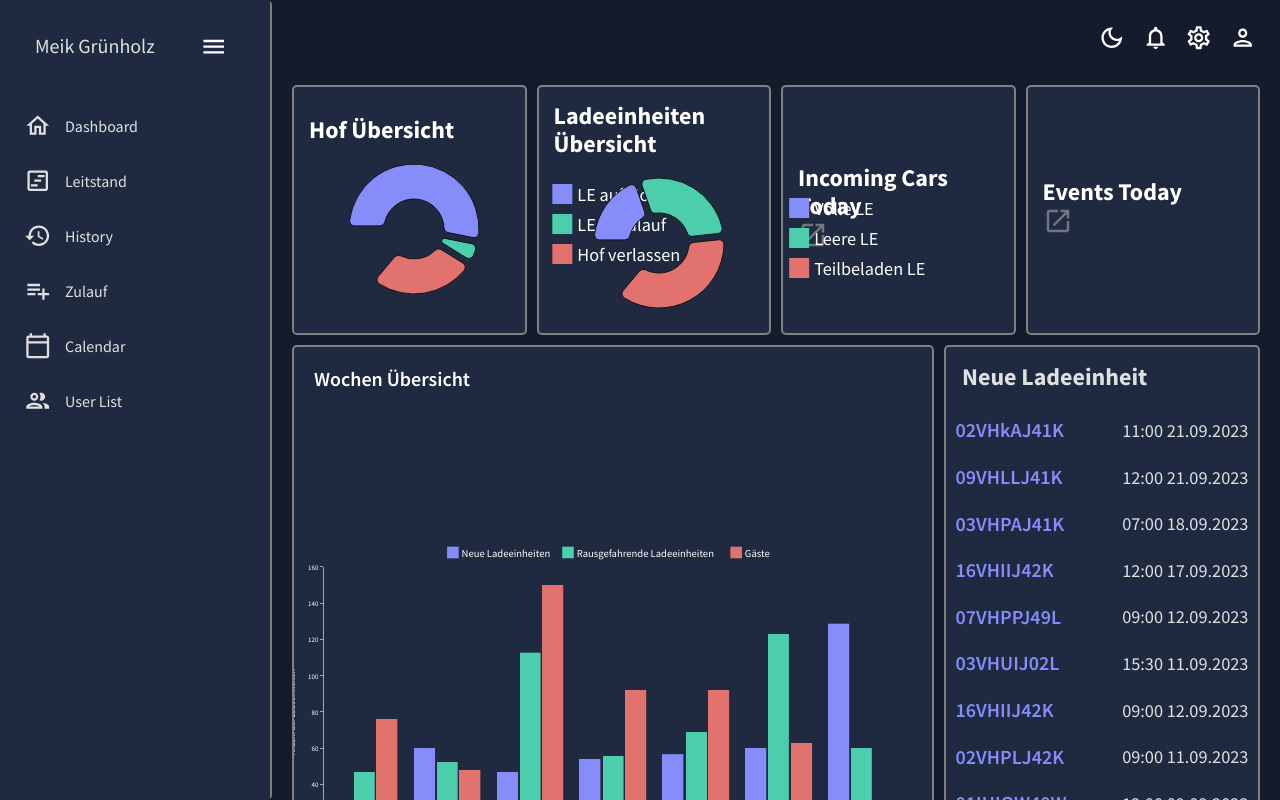
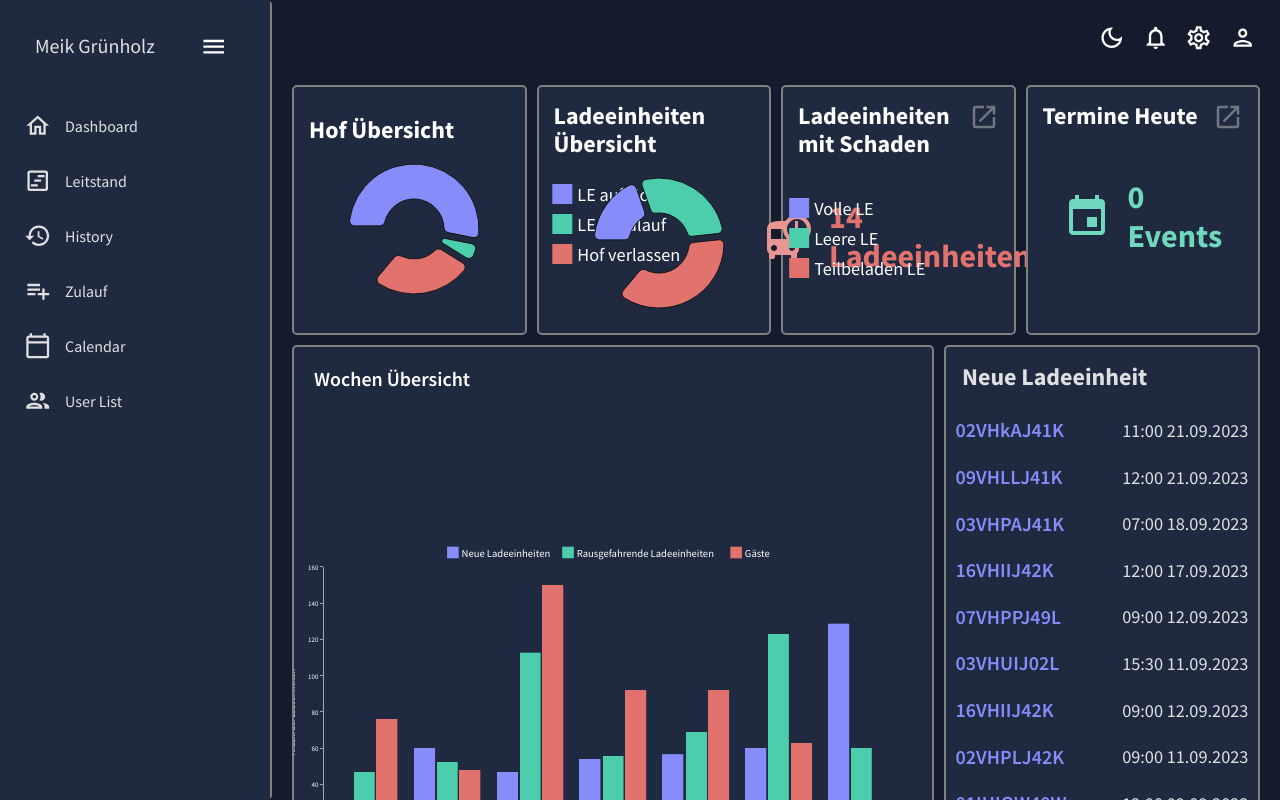
Before and after one commit to crowtek/Data-Visualization-Tool, a React (Create React App) app: page / in a window 1280 px wide. Built offline with nearby package versions, Linux system fonts and the light colour scheme.

Commit message:
Dashboard event und le mit schaden component angepasst

```diff
--- a/src/components/StatBox.jsx
+++ b/src/components/StatBox.jsx
@@ -8,7 +8,7 @@ import PieChart from "./PieChart";
 
 
 
-const StatBox = ({ title, labels,chartValues, icon, link,animationTime }) => {
+const StatBox = ({ title, labels,chartValues, icon, link,animationTime,subtitle,subtitleColor }) => {
   const theme = useTheme();
   const colors = tokens(theme.palette.mode);
 
@@ -19,26 +19,27 @@ const StatBox = ({ title, labels,chartValues, icon, link,animationTime }) => {
 
   return (
     <Box width="100%" p="15px">
-      <Box>
-        <Typography variant="h3" fontWeight="bold" >
-          {title}
-        </Typography>
+          <Typography variant="h3" fontWeight="bold"  display={"flex"} justifyContent={"space-between"} alignContent={"center"}>
+            {title}
+            {link &&
+              <Link to={link} onClick={setNavigation}>
+                <OpenInNewIcon sx={{ fontSize: 30, color: colors.primary[300] }} />
+              </Link>
+          }
+          </Typography>
+          {subtitle &&
+            <Typography variant="h2" fontWeight="bold" color={subtitleColor}
+              display={"flex"} justifyContent={"center"} alignItems={"center"} p={5} gap={2}>
+              {icon}
+              {subtitle}
+            </Typography>
+          }
 
         {labels &&
           <Box>
             <PieChart labels={labels} chartValues={chartValues} animationTime={animationTime}/>
           </Box>
         }
-        {link &&
-          <Box>
-            <Link to={link} onClick={setNavigation}>
-              <OpenInNewIcon sx={{ fontSize: 30, color: colors.primary[300] }} />
-            </Link>
-          </Box>
-        }
-
-      </Box>
-
     </Box>
   );
 };
--- a/src/scenes/Dashboard/components/EventToday.jsx
+++ b/src/scenes/Dashboard/components/EventToday.jsx
@@ -15,13 +15,13 @@ const CountEventsToday = () => {
     },[currentDate])
 
     return (
-        <Box gridColumn="span 3"sx={{display:"flex", alignItems:"center", justifyContent:"center"}} backgroundColor={colors.primary[400]}
-        borderRadius="5px" border="2px solid gray">
+        <Box gridColumn="span 3" backgroundColor={colors.primary[400]} borderRadius="5px" border="2px solid gray">
             <StatBox
-                title="Events Today"
+                title="Termine Heute"
                 subtitle= {todayEvents.length + " Events"}
+                subtitleColor={colors.greenAccent[400]}
                 link = "calendar"
-                icon={<EventIcon sx={{ color: colors.greenAccent[400], fontSize: "30px" }} />}
+                icon={<EventIcon sx={{ color: colors.greenAccent[400], fontSize: "6vh" }} />}
             />
         </Box>
     )
--- a/src/scenes/Dashboard/components/HofOverview.jsx
+++ b/src/scenes/Dashboard/components/HofOverview.jsx
@@ -1,24 +1,10 @@
 import StatBox from "../../../components/StatBox";
-import DirectionsCarIcon from '@mui/icons-material/DirectionsCar';
 import { useTheme, Box } from "@mui/material";
 import { tokens } from "../../../theme";
-import { useMemo } from "react";
 
 const CarCount = ({ vehicleData }) => {
     const theme = useTheme();
     const colors = tokens(theme.palette.mode);
-
-    const Cars = vehicleData.filter((car) => {
-        return car.status !== "fail";
-    })
-
-    const percentage = useMemo(() => {
-        return Cars.length ? Math.round((Cars.length / vehicleData.length) * 100) : 0;
-    }, [Cars, vehicleData]);
-
-    const progress = useMemo(() => {
-        return Cars.length / vehicleData.length
-    }, [Cars, vehicleData]);
 
     return (
         <Box gridColumn="span 3" sx={{ display: "flex", alignItems: "center", justifyContent: "center" }} backgroundColor={colors.primary[400]}
--- a/src/scenes/Dashboard/components/LeOverview.jsx
+++ b/src/scenes/Dashboard/components/LeOverview.jsx
@@ -5,14 +5,7 @@ import { tokens } from "../../../theme";
 
 const CountDamageCar = ({vehicleData}) => {
     const theme = useTheme();
-    const colors = tokens(theme.palette.mode);
-
-    const damagedCars = vehicleData.filter((car) => {
-        return car.status === "fail";
-    })
-    const percentage = (damagedCars.length ? Math.round((damagedCars.length / vehicleData.length) * 100 ) : 0)
-    const progress =  damagedCars.length / vehicleData.length;
-
+    const colors = tokens(theme.palette.mode)
 
     return (
         <Box gridColumn="span 3" sx={{display:"flex", alignItems:"center", justifyContent:"center"}} backgroundColor={colors.primary[400]}
--- a/src/scenes/Dashboard/components/CarToday.jsx
+++ b/src/scenes/Dashboard/components/LeSchaden.jsx
@@ -8,13 +8,13 @@ const IncomingCarsCount = () => {
     const colors = tokens(theme.palette.mode);
 
     return (
-        <Box gridColumn="span 3"  sx={{display:"flex", alignItems:"center", justifyContent:"center"}} backgroundColor={colors.primary[400]}
-        borderRadius="5px" border="2px solid gray">
+        <Box gridColumn="span 3" backgroundColor={colors.primary[400]} borderRadius="5px" border="2px solid gray">
             <StatBox
-                title="Incoming Cars Today"
-                subtitle= {"14 Cars"}
+                title="Ladeeinheiten mit Schaden"
+                subtitle= {"14 Ladeeinheiten"}
+                subtitleColor={colors.redAccent[400]}
                 link="vehicleOverview"
-                icon={<DepartureBoardIcon sx={{ color: colors.primary[200], fontSize: "30px" }} />}
+                icon={<DepartureBoardIcon sx={{ color: colors.redAccent[300], fontSize: "6vh" }} />}
             />
         </Box>
     )
--- a/src/scenes/Dashboard/index.jsx
+++ b/src/scenes/Dashboard/index.jsx
@@ -4,7 +4,7 @@ import { mockDataVehicles } from "../../data/mockData";
 
 import CarTotal from "./components/HofOverview";
 import CarDamaged from "./components/LeOverview";
-import CarToday from "./components/CarToday";
+import CarToday from "./components/LeSchaden";
 import EventToday from "./components/EventToday";
 import SalesQuantity from "./components/WeeklyOverview";
 import CarList from "./components/Liste";
```
